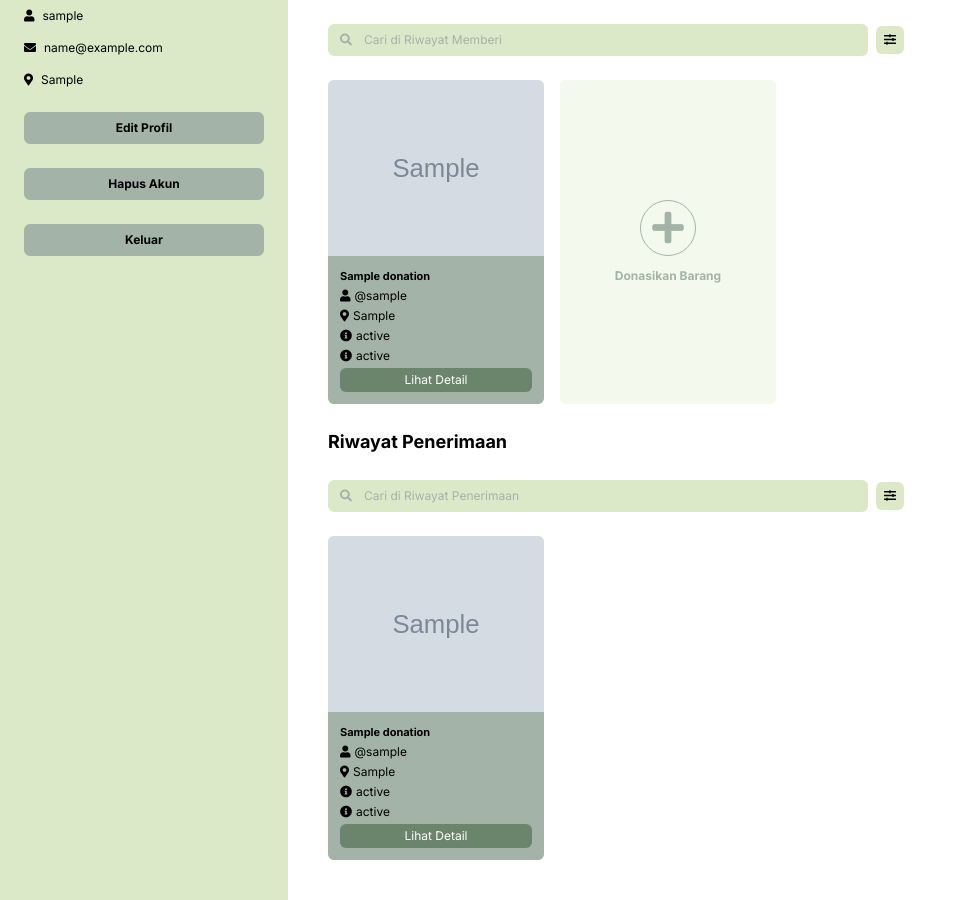
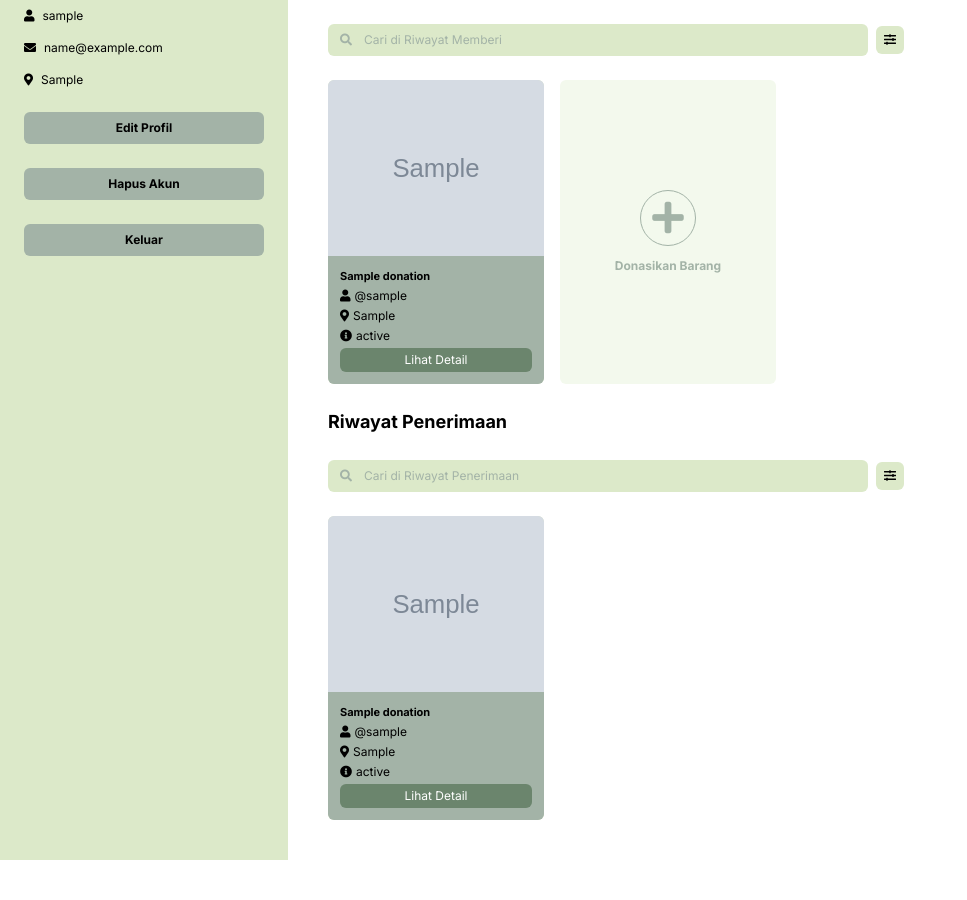
Before and after one commit to qiqixiaolu/KindBox, a PHP site: page /kindbox/halamanProfil.php in a window 1280 px wide. Shown: the part 300-1200 px from the top of the page, without its empty margins (0-967 px from the left). After the commit the page ends 1160 px from the top, so only its background shows below. Run offline with PHP 8.4, Linux system fonts and the light colour scheme; the visitor is signed in with stand-in values (Sample User, id 1); tables that the repository leaves empty or names only in its code hold one stand-in row (values such as "Sample post"); grey boxes marked "Sample" are stand-in pictures; some libraries are stand-ins or nearby versions.

Commit message:
Profil baru

```diff
--- a/halamanProfil.php
+++ b/halamanProfil.php
@@ -75,6 +75,8 @@ $profile_picture_url = htmlspecialchars($user_data['profile_picture_url'] ?? 'ht
   <style>
     body {
       font-family: 'Inter', sans-serif;
+      height: 100vh;
+      overflow: hidden;
     }
     @media (min-width: 768px) {
       .desktop-only {
@@ -92,9 +94,25 @@ $profile_picture_url = htmlspecialchars($user_data['profile_picture_url'] ?? 'ht
         display: block;
       }
     }
+    /* Custom styles for desktop layout */
+    .desktop-layout {
+      display: flex;
+      height: 100%;
+    }
+    .profile-sidebar {
+      width: 288px; /* w-72 equivalent */
+      flex-shrink: 0;
+      height: 100vh;
+      overflow-y: auto;
+    }
+    .content-main {
+      flex-grow: 1;
+      height: 100vh;
+      overflow-y: auto;
+    }
   </style>
 </head>
-<body class="bg-white text-[#1f3a2f] min-h-screen flex flex-col">
+<body class="bg-white text-[#1f3a2f]">
   <!-- Mobile Version -->
   <div class="mobile-only">
     <header class="bg-[#6b856d] py-3 text-center">
@@ -253,8 +271,8 @@ $profile_picture_url = htmlspecialchars($user_data['profile_picture_url'] ?? 'ht
   </div>
 
   <!-- Desktop Version -->
-  <div class="desktop-only">
-    <header class="bg-[#6B8569] flex items-center justify-between px-4 sm:px-6 md:px-10 h-16">
+  <div class="desktop-only desktop-layout">
+    <header class="bg-[#6B8569] flex items-center justify-between px-4 sm:px-6 md:px-10 h-16 fixed top-0 left-0 right-0 z-10">
       <div class="flex items-center space-x-3">
         <button aria-label="Open menu" class="text-black text-xl sm:hidden">
           <i class="fas fa-bars"></i>
@@ -287,8 +305,9 @@ $profile_picture_url = htmlspecialchars($user_data['profile_picture_url'] ?? 'ht
         </button>
       </div>
     </header>
-    <main class="flex flex-1 overflow-auto">
-      <aside class="bg-[#DCE9C9] w-72 flex flex-col items-center py-8 px-6 space-y-6 select-none">
+
+    <!-- Profile Sidebar - Fixed and non-scrollable -->
+    <aside class="profile-sidebar bg-[#DCE9C9] w-72 flex flex-col items-center py-8 px-6 space-y-6 select-none mt-16">
       <img alt="User profile picture" class="rounded-full w-36 h-36 object-cover" src="<?= $profile_picture_url ?>"/>
       <h2 class="font-extrabold text-black text-center text-sm"><?= $full_name ?></h2>
       <div class="w-full space-y-4 text-xs text-black">
@@ -315,7 +334,10 @@ $profile_picture_url = htmlspecialchars($user_data['profile_picture_url'] ?? 'ht
         Keluar
       </button>
     </aside>
-      <section class="flex-1 p-6 md:p-10 space-y-6 overflow-auto">
+
+    <!-- Main Content - Scrollable -->
+    <div class="content-main mt-16">
+      <section class="p-6 md:p-10 space-y-6">
         <div class="bg-[#F3F9ED] rounded-md flex flex-col md:flex-row items-center md:items-start space-y-4 md:space-y-0 md:space-x-6 p-6">
           <div class="bg-[#2F4A27] text-[#E4F0D6] font-extrabold text-5xl flex items-center justify-center rounded-md w-24 h-24 flex-shrink-0">
             <?= $current_level ?>
@@ -373,10 +395,6 @@ $profile_picture_url = htmlspecialchars($user_data['profile_picture_url'] ?? 'ht
                     <i class="fas fa-info-circle"></i>
                     <span><?= htmlspecialchars($item['status'] ?? 'Status Tidak Diketahui') ?></span>
                   </div>
-                  <div class="flex items-center space-x-1">
-                    <i class="fas fa-info-circle"></i>
-                    <span><?= htmlspecialchars($item['status'] ?? 'Status Tidak Diketahui') ?></span>
-                </div>
                   <button class="mt-2 w-full bg-[#6b856d] text-white text-xs rounded-md py-1" type="button">
                     Lihat Detail
                   </button>
@@ -425,10 +443,6 @@ $profile_picture_url = htmlspecialchars($user_data['profile_picture_url'] ?? 'ht
                     <i class="fas fa-info-circle"></i>
                     <span><?= htmlspecialchars($item['status'] ?? 'Status Tidak Diketahui') ?></span>
                   </div>
-                  <div class="flex items-center space-x-1">
-                        <i class="fas fa-info-circle"></i>
-                        <span><?= htmlspecialchars($item['status'] ?? 'Status Tidak Diketahui') ?></span>
-                    </div>
                   <button class="mt-2 w-full bg-[#6b856d] text-white text-xs rounded-md py-1" type="button">
                     Lihat Detail
                   </button>
@@ -438,7 +452,7 @@ $profile_picture_url = htmlspecialchars($user_data['profile_picture_url'] ?? 'ht
           <?php endif; ?>
         </div>
       </section>
-    </main>
+    </div>
   </div>
 </body>
 </html>
```
Lines whose indentation alone changed are shown as unchanged.
